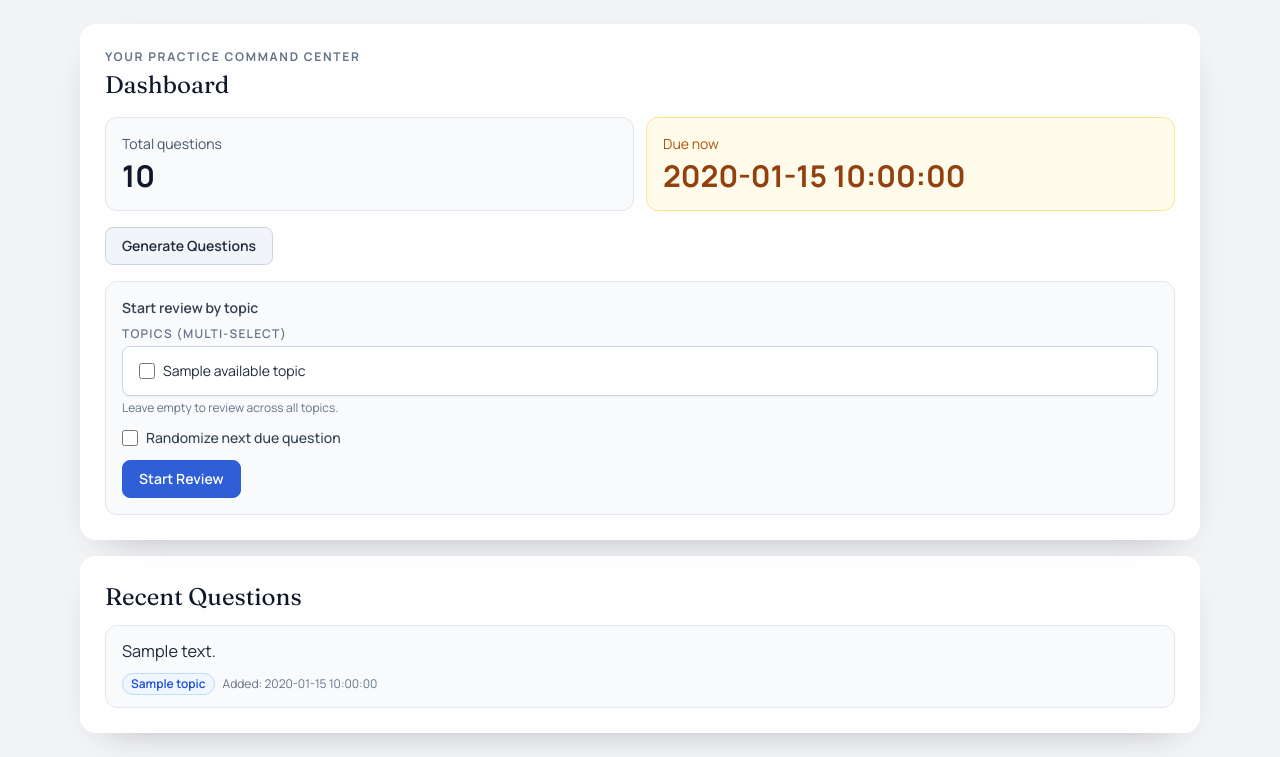
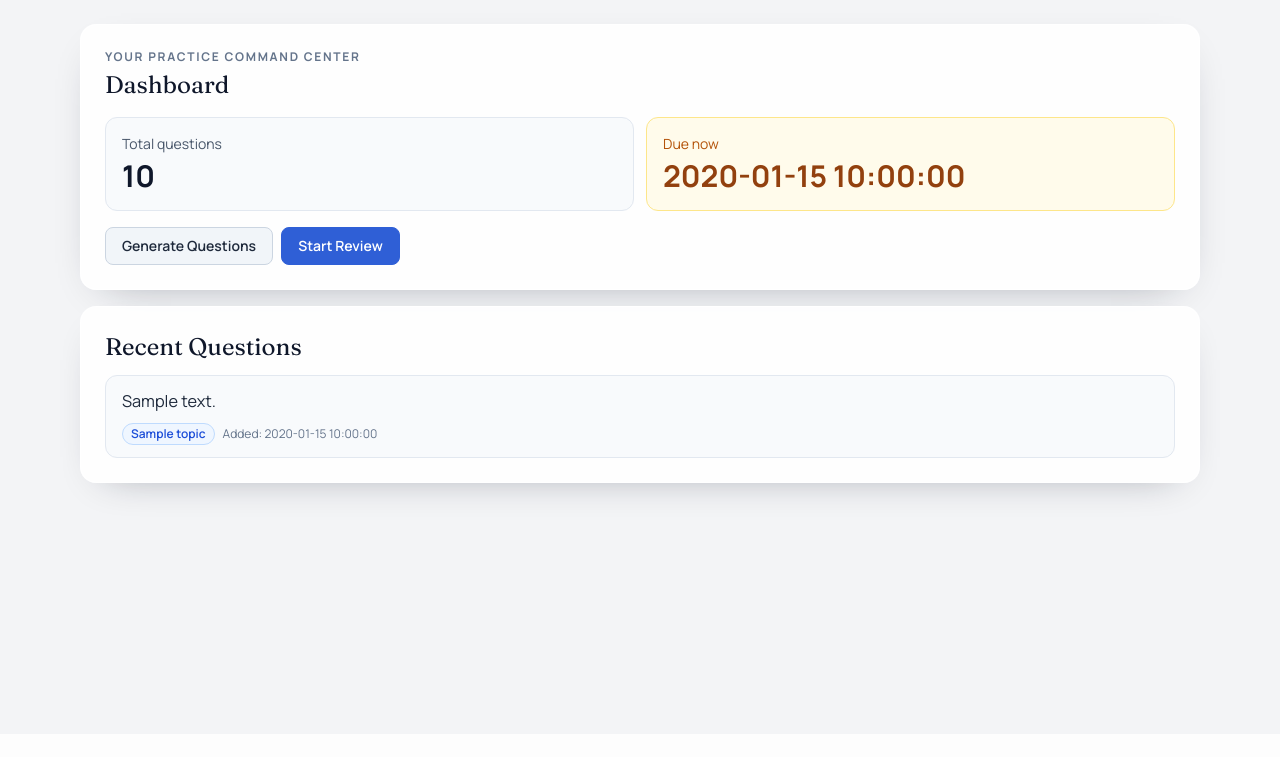
Before and after one commit to alekgreen/HireCrush, a Flask app: template templates/index.html in a window 1280 px wide. Shown: the part 66-823 px from the top of the page. After the commit the page ends 576 px from the top, so only its background shows below. Run offline with Flask 3, Linux system fonts and the light colour scheme; the template is opened without the code that fills it: most values are stand-ins (such as "Sample title", 1, 10 or a date in 2020); some libraries are stand-ins or nearby versions.

Commit message:
Move start review topic selection into modal

```diff
--- a/templates/index.html
+++ b/templates/index.html
@@ -15,36 +15,10 @@
     </article>
   </div>
 
-  <div class="mt-4">
+  <div class="mt-4 flex flex-wrap gap-2">
     <a class="inline-flex rounded-lg border border-slate-300 bg-slate-100 px-4 py-2 text-sm font-semibold text-slate-800 transition hover:bg-slate-200 dark:border-zinc-700 dark:bg-zinc-800 dark:text-zinc-100 dark:hover:bg-zinc-700" href="{{ url_for('generate') }}">Generate Questions</a>
+    <button class="inline-flex rounded-lg border border-brand-500 bg-brand-500 px-4 py-2 text-sm font-semibold text-white transition hover:bg-brand-600" id="start-review-open" type="button">Start Review</button>
   </div>
-
-  <form class="mt-4 rounded-xl border border-slate-200 bg-slate-50 p-4 dark:border-zinc-700 dark:bg-zinc-800/70" method="get" action="{{ url_for('review') }}">
-    <p class="mb-2 text-sm font-semibold text-slate-700 dark:text-zinc-200">Start review by topic</p>
-    <p class="mb-1 block text-xs font-semibold uppercase tracking-[0.1em] text-slate-500 dark:text-zinc-400">Topics (multi-select)</p>
-    <div class="max-h-44 overflow-y-auto rounded-lg border border-slate-300 bg-white p-2 shadow-sm dark:border-zinc-700 dark:bg-zinc-800">
-      {% if available_topics %}
-        <div class="grid gap-1 sm:grid-cols-2">
-          {% for topic_name in available_topics %}
-            <label class="flex items-start gap-2 rounded-md px-2 py-1.5 text-sm text-slate-800 transition hover:bg-slate-100 dark:text-zinc-100 dark:hover:bg-zinc-700/60">
-              <input class="mt-0.5 h-4 w-4 rounded border-slate-300 text-brand-500 focus:ring-brand-500 dark:border-zinc-600 dark:bg-zinc-900" type="checkbox" name="topics" value="{{ topic_name }}">
-              <span class="break-words">{{ topic_name }}</span>
-            </label>
-          {% endfor %}
-        </div>
-      {% else %}
-        <p class="px-2 py-1 text-sm text-slate-500 dark:text-zinc-400">No saved topics yet. Generate questions first.</p>
-      {% endif %}
-    </div>
-    <p class="mt-1 text-xs text-slate-500 dark:text-zinc-400">Leave empty to review across all topics.</p>
-
-    <label class="mt-3 flex items-center gap-2 text-sm font-medium text-slate-700 dark:text-zinc-200" for="randomize">
-      <input class="h-4 w-4 rounded border-slate-300 text-brand-500 focus:ring-brand-500 dark:border-zinc-600 dark:bg-zinc-800" id="randomize" name="randomize" type="checkbox" value="1">
-      Randomize next due question
-    </label>
-
-    <button class="mt-3 rounded-lg border border-brand-500 bg-brand-500 px-4 py-2 text-sm font-semibold text-white transition hover:bg-brand-600" type="submit">Start Review</button>
-  </form>
 </section>
 
 <section class="rounded-2xl border border-white/70 bg-white/90 p-5 shadow-soft md:p-6 dark:border-zinc-800 dark:bg-zinc-900/90">
@@ -70,4 +44,84 @@
     <p class="text-slate-600 dark:text-zinc-300">No questions yet. Generate some first.</p>
   {% endif %}
 </section>
+
+<div class="fixed inset-0 z-40 hidden items-center justify-center bg-slate-950/35 p-4 backdrop-blur-[1px]" id="start-review-modal" role="dialog" aria-modal="true" aria-labelledby="start-review-title">
+  <div class="w-full max-w-2xl rounded-2xl border border-white/70 bg-white p-5 shadow-2xl dark:border-zinc-700 dark:bg-zinc-900">
+    <div class="flex items-start justify-between gap-3">
+      <div>
+        <h3 class="font-display text-xl text-slate-900 dark:text-zinc-100" id="start-review-title">Start review by topic</h3>
+        <p class="mt-1 text-xs text-slate-500 dark:text-zinc-400">Choose one or more topics, or leave empty to review everything due.</p>
+      </div>
+      <button class="rounded-lg border border-slate-300 bg-slate-100 px-2.5 py-1.5 text-xs font-semibold text-slate-700 transition hover:bg-slate-200 dark:border-zinc-700 dark:bg-zinc-800 dark:text-zinc-100 dark:hover:bg-zinc-700" id="start-review-close" type="button">Close</button>
+    </div>
+
+    <form class="mt-4" method="get" action="{{ url_for('review') }}">
+      <p class="mb-1 block text-xs font-semibold uppercase tracking-[0.1em] text-slate-500 dark:text-zinc-400">Topics (multi-select)</p>
+      <div class="max-h-52 overflow-y-auto rounded-lg border border-slate-300 bg-white p-2 shadow-sm dark:border-zinc-700 dark:bg-zinc-800">
+        {% if available_topics %}
+          <div class="grid gap-1 sm:grid-cols-2">
+            {% for topic_name in available_topics %}
+              <label class="flex items-start gap-2 rounded-md px-2 py-1.5 text-sm text-slate-800 transition hover:bg-slate-100 dark:text-zinc-100 dark:hover:bg-zinc-700/60">
+                <input class="mt-0.5 h-4 w-4 rounded border-slate-300 text-brand-500 focus:ring-brand-500 dark:border-zinc-600 dark:bg-zinc-900" type="checkbox" name="topics" value="{{ topic_name }}">
+                <span class="break-words">{{ topic_name }}</span>
+              </label>
+            {% endfor %}
+          </div>
+        {% else %}
+          <p class="px-2 py-1 text-sm text-slate-500 dark:text-zinc-400">No saved topics yet. Generate questions first.</p>
+        {% endif %}
+      </div>
+      <p class="mt-1 text-xs text-slate-500 dark:text-zinc-400">Leave empty to review across all topics.</p>
+
+      <label class="mt-3 flex items-center gap-2 text-sm font-medium text-slate-700 dark:text-zinc-200" for="start-review-randomize">
+        <input class="h-4 w-4 rounded border-slate-300 text-brand-500 focus:ring-brand-500 dark:border-zinc-600 dark:bg-zinc-800" id="start-review-randomize" name="randomize" type="checkbox" value="1">
+        Randomize next due question
+      </label>
+
+      <div class="mt-4 flex flex-wrap justify-end gap-2">
+        <button class="rounded-lg border border-slate-300 bg-slate-100 px-4 py-2 text-sm font-semibold text-slate-700 transition hover:bg-slate-200 dark:border-zinc-700 dark:bg-zinc-800 dark:text-zinc-100 dark:hover:bg-zinc-700" id="start-review-cancel" type="button">Cancel</button>
+        <button class="rounded-lg border border-brand-500 bg-brand-500 px-4 py-2 text-sm font-semibold text-white transition hover:bg-brand-600" type="submit">Start Review</button>
+      </div>
+    </form>
+  </div>
+</div>
+
+<script>
+  (() => {
+    const openBtn = document.getElementById("start-review-open");
+    const modal = document.getElementById("start-review-modal");
+    const closeBtn = document.getElementById("start-review-close");
+    const cancelBtn = document.getElementById("start-review-cancel");
+
+    if (!openBtn || !modal || !closeBtn || !cancelBtn) {
+      return;
+    }
+
+    const openModal = () => {
+      modal.classList.remove("hidden");
+      modal.classList.add("flex");
+      document.body.classList.add("overflow-hidden");
+    };
+
+    const closeModal = () => {
+      modal.classList.add("hidden");
+      modal.classList.remove("flex");
+      document.body.classList.remove("overflow-hidden");
+    };
+
+    openBtn.addEventListener("click", openModal);
+    closeBtn.addEventListener("click", closeModal);
+    cancelBtn.addEventListener("click", closeModal);
+    modal.addEventListener("click", (event) => {
+      if (event.target === modal) {
+        closeModal();
+      }
+    });
+    document.addEventListener("keydown", (event) => {
+      if (event.key === "Escape" && !modal.classList.contains("hidden")) {
+        closeModal();
+      }
+    });
+  })();
+</script>
 {% endblock %}
```
